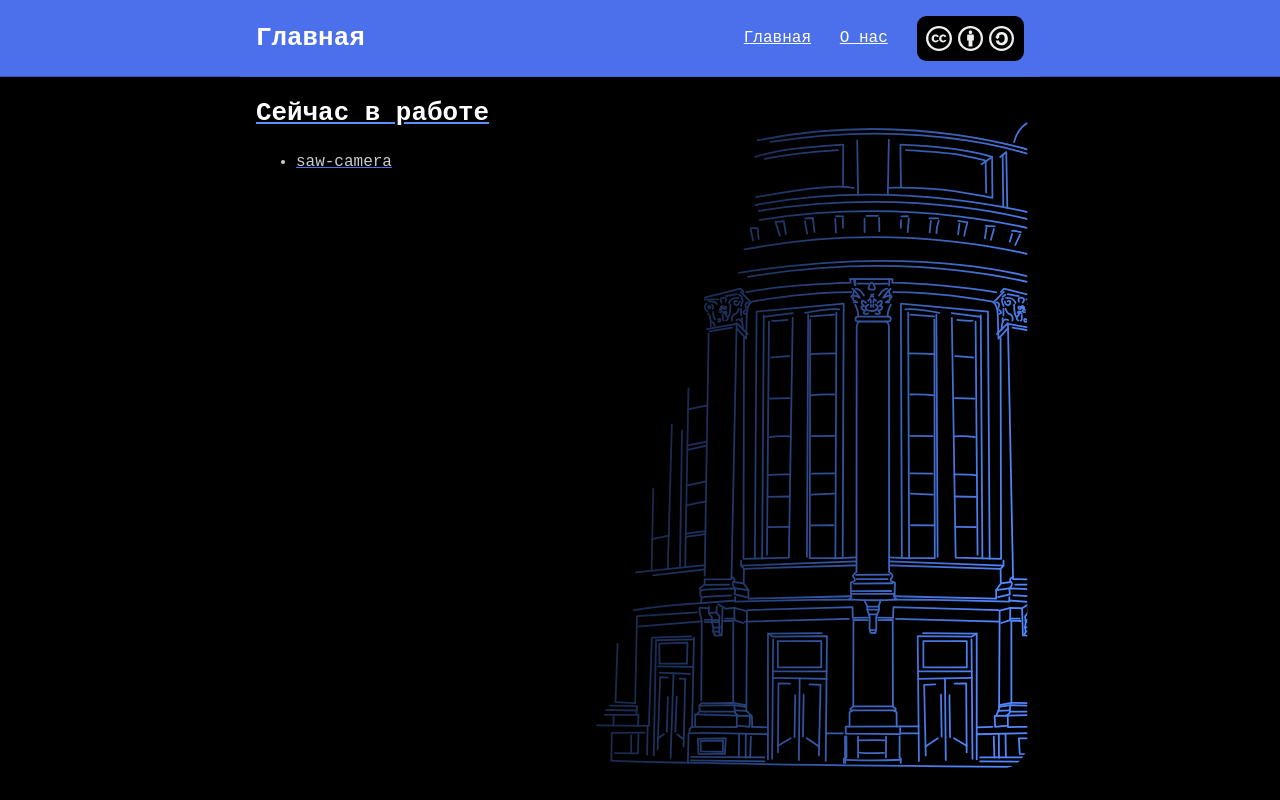
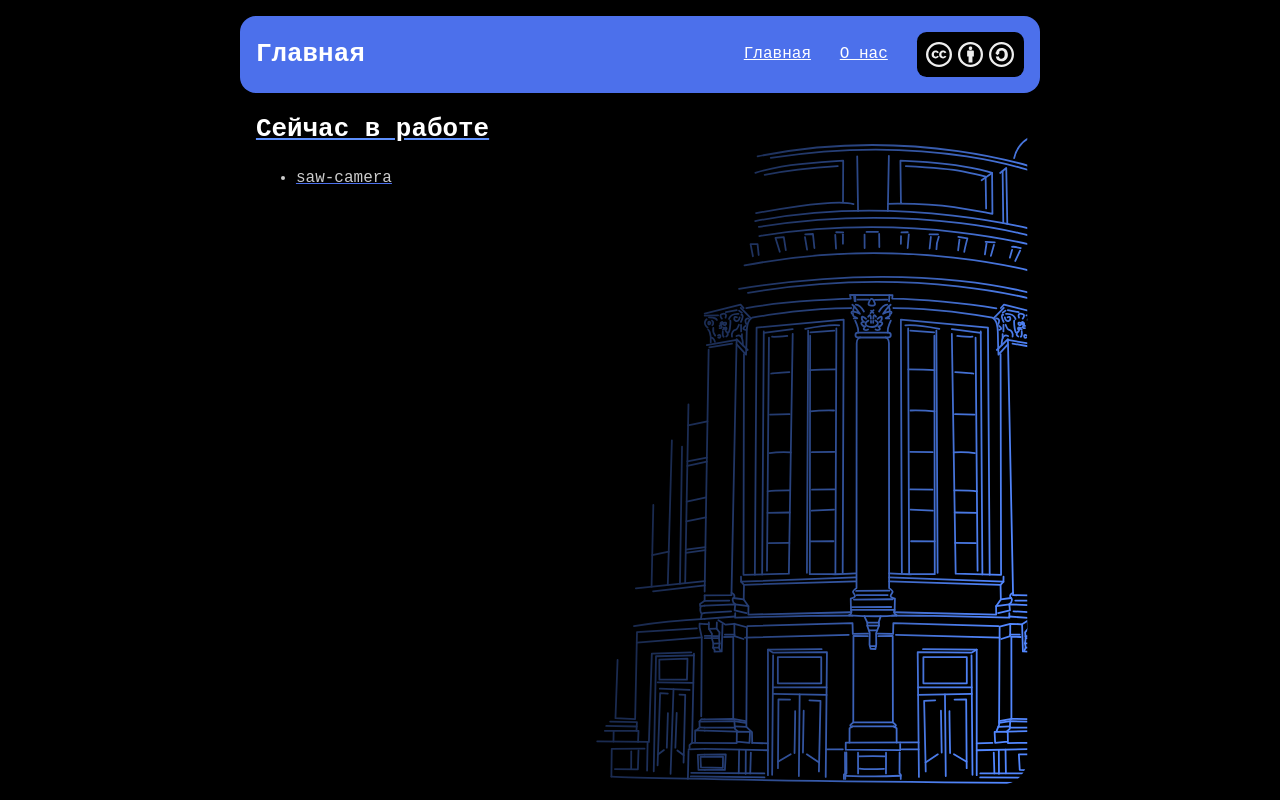
Before and after one commit to weldlab/weldlab.github.io, an Eleventy site: page index.md in a window 1280 px wide. Built offline with nearby package versions, Linux system fonts and the light colour scheme; Eleventy itself is replaced by a stand-in of ours; files that its build step writes are made by us from their sources.

Commit message:
feat: rounded header

```diff
--- a/styles/main.css
+++ b/styles/main.css
@@ -40,20 +40,22 @@ em {
   text-decoration-color: var(--accent);
 }
 .container video, .container img {
+  width: 100%;
   margin-top: 1rem;
   outline: none;
+  border-radius: 1rem;
 }
 
 .header {
   display: flex;
   width: 80ch;
   margin: auto;
+  margin-top: 1rem;
   justify-content: space-between;
   align-items: center;
   padding: 1rem;
   background: var(--accent);
-  box-shadow: 0 0 0 100vw var(--accent);
-  clip-path: inset(0 -100vw);
+  border-radius: 1rem;
   color: white;
 }
 .header a {
```
